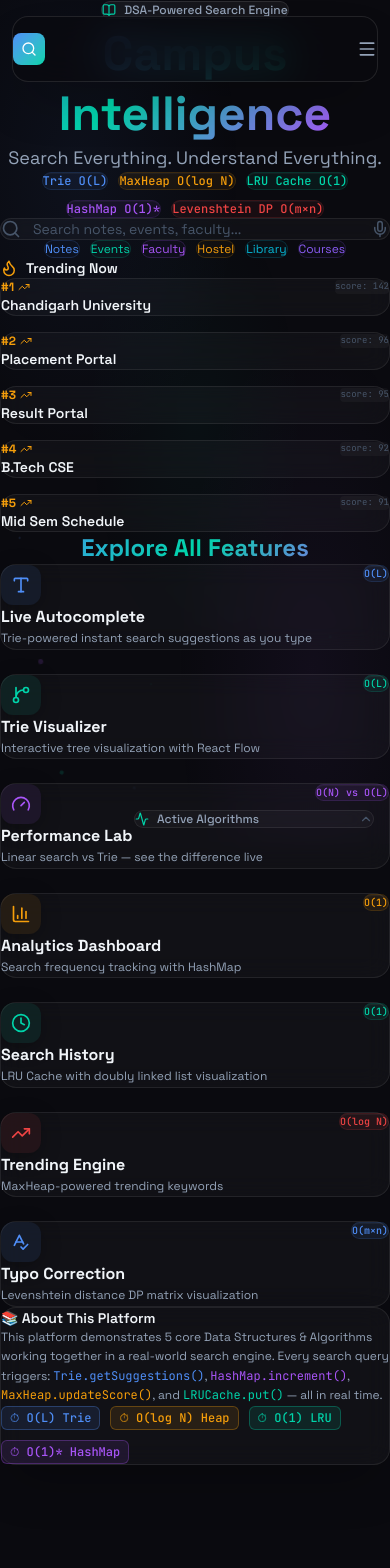
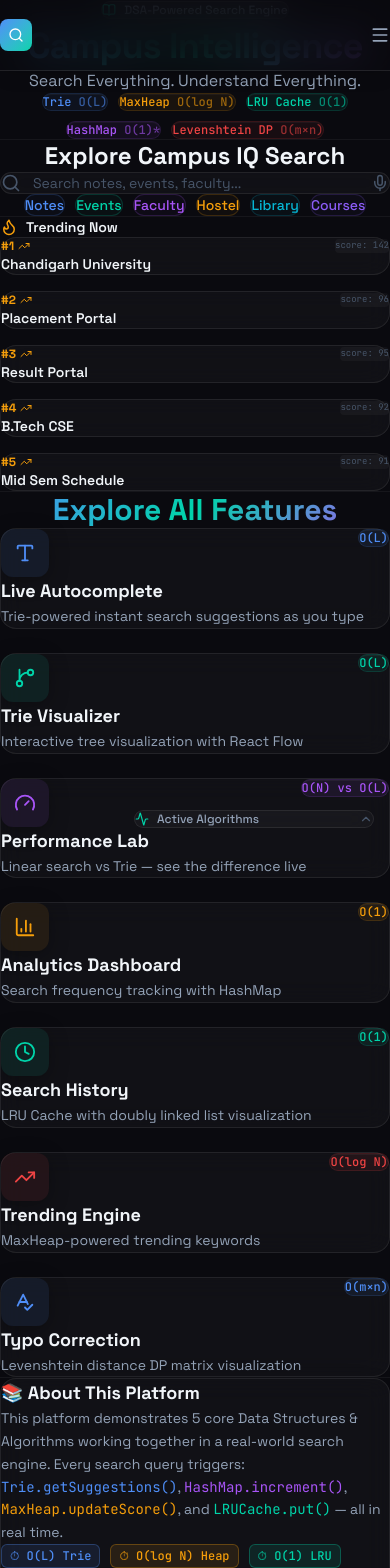
Before and after one commit to VanshMiglani007/smart-campus-search-ecosystem, a React (Vite) app: page / in a window 390 px wide. Shown: the top 1568 px of the page. Before the commit the page ends 1465 px from the top, so only its background shows below. Built offline with nearby package versions, Linux system fonts and the light colour scheme.

Commit message:
fix: complete homepage UI refactor and responsive layout

```diff
--- a/src/components/Navbar.jsx
+++ b/src/components/Navbar.jsx
@@ -31,11 +31,11 @@ const Navbar = () => {
   const location = useLocation();
 
   return (
-    <nav className="fixed top-4 left-1/2 -translate-x-1/2 w-[calc(100%-1.5rem)] sm:w-[calc(100%-2rem)] max-w-7xl z-50 rounded-2xl border border-white/10 shadow-2xl transition-all duration-300"
+    <nav className="fixed top-0 left-0 right-0 w-full z-50 border-b border-white/10 shadow-lg transition-all duration-300"
       style={{ backgroundColor: 'rgba(10, 10, 15, 0.75)', backdropFilter: 'blur(20px)' }}
     >
-      <div className="max-w-7xl mx-auto px-4 sm:px-6">
-        <div className="flex items-center justify-between h-16 px-2">
+      <div className="max-w-[1400px] mx-auto px-6">
+        <div className="flex items-center justify-between h-[70px]">
           {/* Logo */}
           <NavLink to="/" className="flex items-center gap-2 group">
             <div className="w-8 h-8 rounded-lg bg-gradient-to-br from-accent-blue to-accent-cyan flex items-center justify-center transition-transform group-hover:scale-110">
@@ -93,7 +93,7 @@ const Navbar = () => {
             animate={{ opacity: 1, height: 'auto' }}
             exit={{ opacity: 0, height: 0 }}
             transition={{ duration: 0.25 }}
-            className="xl:hidden overflow-hidden border-t border-white/5 rounded-b-2xl"
+            className="xl:hidden overflow-hidden border-t border-white/5"
             style={{ backgroundColor: 'rgba(17, 17, 24, 0.98)' }}
           >
             <div className="px-4 py-3 space-y-1">
--- a/src/components/TrendingPanel.jsx
+++ b/src/components/TrendingPanel.jsx
@@ -11,7 +11,7 @@ const TrendingPanel = ({ items = [], onClickItem }) => {
         <h3 className="text-sm font-semibold text-text-primary">Trending Now</h3>
       </div>
 
-      <div className="grid grid-cols-1 sm:grid-cols-2 lg:grid-cols-5 gap-4">
+      <div className="grid grid-cols-1 md:grid-cols-2 xl:grid-cols-5 gap-4">
         {items.map((item, index) => (
           <motion.div
             key={item.word}
--- a/src/pages/HomePage.jsx
+++ b/src/pages/HomePage.jsx
@@ -102,15 +102,16 @@ const HomePage = () => {
       animate={{ opacity: 1, y: 0 }}
       exit={{ opacity: 0, y: -20 }}
       transition={{ duration: 0.3 }}
-      className="min-h-screen pt-28 pb-12"
+      className="min-h-screen pt-[70px] pb-16 bg-[#0a0a0f]"
     >
-      {/* Hero Section */}
-      <section className="relative flex flex-col items-center justify-center px-6 pt-20 pb-16">
+      <div className="max-w-[1400px] mx-auto px-6 w-full flex flex-col">
+        {/* 1. Hero Section */}
+        <section className="relative flex flex-col items-center justify-center text-center pt-20 pb-16">
           <motion.div
             initial={{ opacity: 0, y: 30 }}
             animate={{ opacity: 1, y: 0 }}
             transition={{ duration: 0.6, delay: 0.1 }}
-          className="text-center max-w-4xl mx-auto"
+            className="max-w-4xl mx-auto"
           >
             <div className="inline-flex items-center gap-2 px-4 py-1.5 rounded-full border border-white/10 bg-white/5 mb-8">
               <BookOpen size={14} className="text-accent-cyan" />
@@ -119,16 +120,16 @@ const HomePage = () => {
               </span>
             </div>
 
-          <h1 className="text-5xl sm:text-6xl lg:text-7xl font-bold mb-6 leading-tight">
+            <h1 className="text-4xl md:text-5xl xl:text-6xl font-extrabold mb-6 leading-tight tracking-tight">
               <span className="gradient-text">Campus Intelligence</span>
             </h1>
 
-          <p className="text-lg sm:text-xl text-text-secondary mb-10 max-w-2xl mx-auto">
+            <p className="text-base md:text-lg text-text-secondary mb-8 max-w-2xl mx-auto">
               Search Everything. Understand Everything.
             </p>
 
             {/* Algorithm Indicators */}
-          <div className="flex flex-wrap items-center justify-center gap-2.5 mb-12">
+            <div className="flex flex-wrap items-center justify-center gap-2.5">
               {[
                 { name: 'Trie', complexity: 'O(L)', color: '#4f8ef7' },
                 { name: 'MaxHeap', complexity: 'O(log N)', color: '#f59e0b' },
@@ -145,18 +146,23 @@ const HomePage = () => {
                     borderColor: `${algo.color}25`,
                   }}
                 >
-                {algo.name} {algo.complexity}
+                  {algo.name} <span className="opacity-60 text-xs">{algo.complexity}</span>
                 </span>
               ))}
             </div>
           </motion.div>
+        </section>
 
-        {/* Search Bar */}
+        {/* 2. Search Area */}
+        <section className="py-16 border-t border-white/5 flex flex-col items-center">
+          <h2 className="text-2xl md:text-3xl font-extrabold text-center mb-8 text-text-primary">
+            Explore Campus IQ Search
+          </h2>
           <motion.div
             initial={{ opacity: 0, y: 20 }}
             animate={{ opacity: 1, y: 0 }}
             transition={{ duration: 0.5, delay: 0.3 }}
-          className="w-full max-w-2xl mx-auto mb-10"
+            className="w-full max-w-3xl mx-auto mb-10"
           >
             <SearchBar onSelectSuggestion={handleSelectSuggestion} />
           </motion.div>
@@ -166,7 +172,7 @@ const HomePage = () => {
             initial={{ opacity: 0 }}
             animate={{ opacity: 1 }}
             transition={{ delay: 0.5 }}
-          className="flex flex-wrap items-center justify-center gap-2.5 mb-8"
+            className="flex flex-wrap items-center justify-center gap-2.5"
           >
             {quickCategories.map((cat) => {
               const color = getCategoryColor(cat.category);
@@ -174,7 +180,7 @@ const HomePage = () => {
                 <button
                   key={cat.category}
                   onClick={() => handleCategoryClick(cat.name)}
-                className="text-xs px-4 py-2 rounded-full border transition-all hover:scale-105 hover:bg-white/5 active:scale-95 cursor-pointer"
+                  className="text-sm px-4 py-2 rounded-full border transition-all hover:scale-105 hover:bg-white/5 active:scale-95 cursor-pointer font-medium"
                   style={{
                     color,
                     borderColor: `${color}30`,
@@ -188,8 +194,8 @@ const HomePage = () => {
           </motion.div>
         </section>
 
-      {/* Trending Section */}
-      <section className="max-w-7xl mx-auto px-6 lg:px-8 mt-12 mb-16">
+        {/* 3. Trending Section */}
+        <section className="py-16 border-t border-white/5">
           <motion.div
             initial={{ opacity: 0, y: 20 }}
             animate={{ opacity: 1, y: 0 }}
@@ -197,19 +203,13 @@ const HomePage = () => {
           >
             <TrendingPanel items={trendingItems} onClickItem={handleTrendingClick} />
           </motion.div>
-      </section>
 
           {/* Recent Searches */}
           {recentSearches.length > 0 && (
-        <section className="max-w-7xl mx-auto px-6 lg:px-8 my-16">
-          <motion.div
-            initial={{ opacity: 0 }}
-            animate={{ opacity: 1 }}
-            transition={{ delay: 0.5 }}
-          >
+            <div className="mt-12 pt-12 border-t border-white/5">
               <div className="flex items-center gap-2 mb-5">
                 <Clock size={18} className="text-accent-cyan" />
-              <h3 className="text-sm font-semibold text-text-primary">Your Recent Searches</h3>
+                <h3 className="text-lg font-bold text-text-primary">Your Recent Searches</h3>
                 <ComplexityBadge type="ops" value="O(1)" color="cyan" />
               </div>
               <div className="flex flex-wrap gap-2.5">
@@ -220,28 +220,28 @@ const HomePage = () => {
                     animate={{ opacity: 1, scale: 1 }}
                     transition={{ delay: i * 0.05 }}
                     onClick={() => handleRecentClick(item.key)}
-                  className="text-xs px-3.5 py-2 rounded-full border border-white/10 bg-white/5 text-text-secondary hover:bg-white/10 hover:text-text-primary hover:border-white/20 cursor-pointer transition-all active:scale-95"
+                    className="text-sm px-4 py-2 rounded-full border border-white/10 bg-white/5 text-text-secondary hover:bg-white/10 hover:text-text-primary hover:border-white/20 cursor-pointer transition-all active:scale-95"
                   >
                     {item.key}
                   </motion.span>
                 ))}
               </div>
-          </motion.div>
+            </div>
+          )}
         </section>
-      )}
 
-      {/* Feature Cards Grid */}
-      <section className="max-w-7xl mx-auto px-6 lg:px-8 mt-20 mb-20">
+        {/* 4. Features Section */}
+        <section className="py-16 border-t border-white/5">
           <motion.h2
             initial={{ opacity: 0 }}
             animate={{ opacity: 1 }}
             transition={{ delay: 0.6 }}
-          className="text-2xl font-bold text-center mb-12 gradient-text"
+            className="text-3xl md:text-4xl font-extrabold text-center mb-12 gradient-text"
           >
             Explore All Features
           </motion.h2>
 
-        <div className="grid grid-cols-1 sm:grid-cols-2 lg:grid-cols-3 gap-6">
+          <div className="grid grid-cols-1 md:grid-cols-2 lg:grid-cols-3 gap-6">
             {features.map((feature, index) => {
               const Icon = feature.icon;
               return (
@@ -250,19 +250,20 @@ const HomePage = () => {
                   initial={{ opacity: 0, y: 20 }}
                   animate={{ opacity: 1, y: 0 }}
                   transition={{ duration: 0.3, delay: 0.1 * index + 0.5 }}
+                  className="h-full"
                 >
-                <Link to={feature.path} className="block">
-                  <div className="glass-card-hover p-6 h-full flex flex-col justify-between">
+                  <Link to={feature.path} className="block h-full">
+                    <div className="glass-card-hover p-6 h-full flex flex-col justify-between transition-all duration-300">
                       <div>
                         <div className="flex items-start justify-between mb-4">
                           <div
-                          className="w-10 h-10 rounded-xl flex items-center justify-center shadow-[0_4px_20px_rgba(0,0,0,0.3)]"
+                            className="w-12 h-12 rounded-xl flex items-center justify-center shadow-[0_4px_20px_rgba(0,0,0,0.3)]"
                             style={{ backgroundColor: `${feature.color}15` }}
                           >
-                          <Icon size={20} style={{ color: feature.color }} />
+                            <Icon size={22} style={{ color: feature.color }} />
                           </div>
                           <span
-                          className="text-[10px] font-mono font-medium px-2 py-0.5 rounded-full shadow-[inset_0_1px_1px_rgba(255,255,255,0.05)]"
+                            className="text-xs font-mono font-medium px-2.5 py-1 rounded-full shadow-[inset_0_1px_1px_rgba(255,255,255,0.05)]"
                             style={{
                               backgroundColor: `${feature.color}15`,
                               color: feature.color,
@@ -272,10 +273,10 @@ const HomePage = () => {
                             {feature.complexity}
                           </span>
                         </div>
-                      <h3 className="text-base font-bold text-text-primary mb-2">
+                        <h3 className="text-lg font-bold text-text-primary mb-2">
                           {feature.title}
                         </h3>
-                      <p className="text-xs text-text-secondary leading-relaxed">
+                        <p className="text-sm text-text-secondary leading-relaxed">
                           {feature.description}
                         </p>
                       </div>
@@ -287,13 +288,13 @@ const HomePage = () => {
           </div>
         </section>
 
-      {/* About Box */}
-      <section className="max-w-4xl mx-auto px-6 mt-16 mb-24">
-        <div className="glass-card p-6 shadow-2xl">
-          <h4 className="text-sm font-semibold text-text-primary mb-3 flex items-center gap-2">
+        {/* 5. About Box Section */}
+        <section className="py-16 border-t border-white/5 max-w-4xl mx-auto w-full">
+          <div className="glass-card p-8 shadow-2xl">
+            <h4 className="text-lg font-bold text-text-primary mb-4 flex items-center gap-2">
               📚 About This Platform
             </h4>
-          <p className="text-xs text-text-secondary leading-relaxed mb-4">
+            <p className="text-sm text-text-secondary leading-relaxed mb-6">
               This platform demonstrates 5 core Data Structures & Algorithms working together in a real-world search engine.
               Every search query triggers: <span className="font-mono text-accent-blue">Trie.getSuggestions()</span>,{' '}
               <span className="font-mono text-accent-purple">HashMap.increment()</span>,{' '}
@@ -308,6 +309,7 @@ const HomePage = () => {
             </div>
           </div>
         </section>
+      </div>
     </motion.div>
   );
 };
```
Lines whose indentation alone changed are shown as unchanged.
